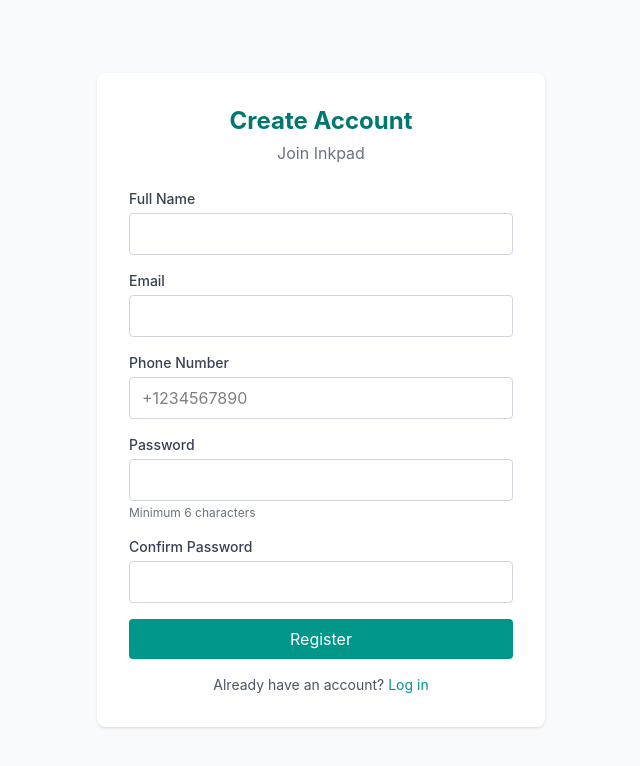
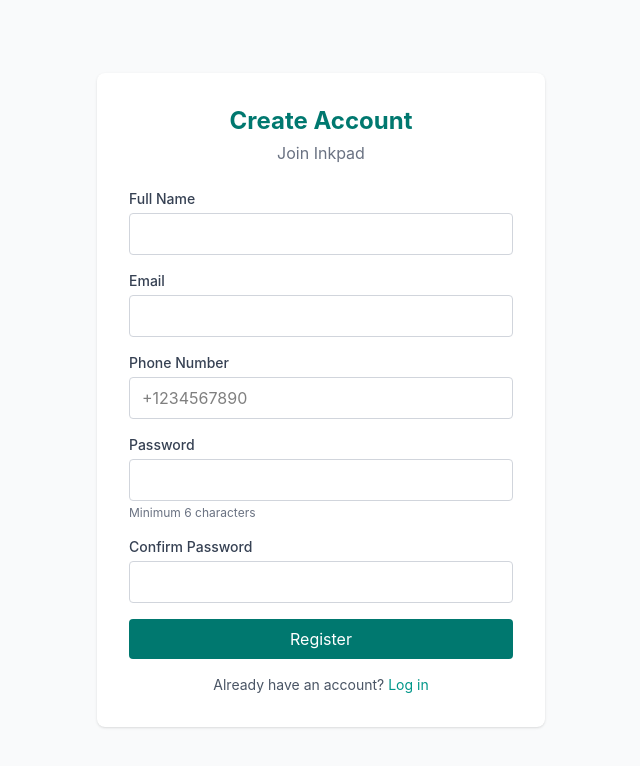
Before and after one commit to Castro412x/Inkpad, a React (Vite) app: page /register in a window 1280 px wide. Shown: the top 766 px of the page, without its empty margins (319-959 px from the left). Built offline with nearby package versions, Linux system fonts and the light colour scheme.

Commit message:
Chore:Updated Userflow through routing and navigating

```diff
--- a/src/pages/register.jsx
+++ b/src/pages/register.jsx
@@ -113,7 +113,7 @@
           <button
             type="submit"
             disabled={loading}
-            className="w-full bg-teal-600 text-white py-2 rounded hover:bg-teal-700 disabled:opacity-50"
+            className="w-full bg-teal-700 text-white py-2 rounded hover:bg-teal-700 disabled:opacity-50"
           >
             {loading ? 'Creating account...' : 'Register'}
           </button>
```
